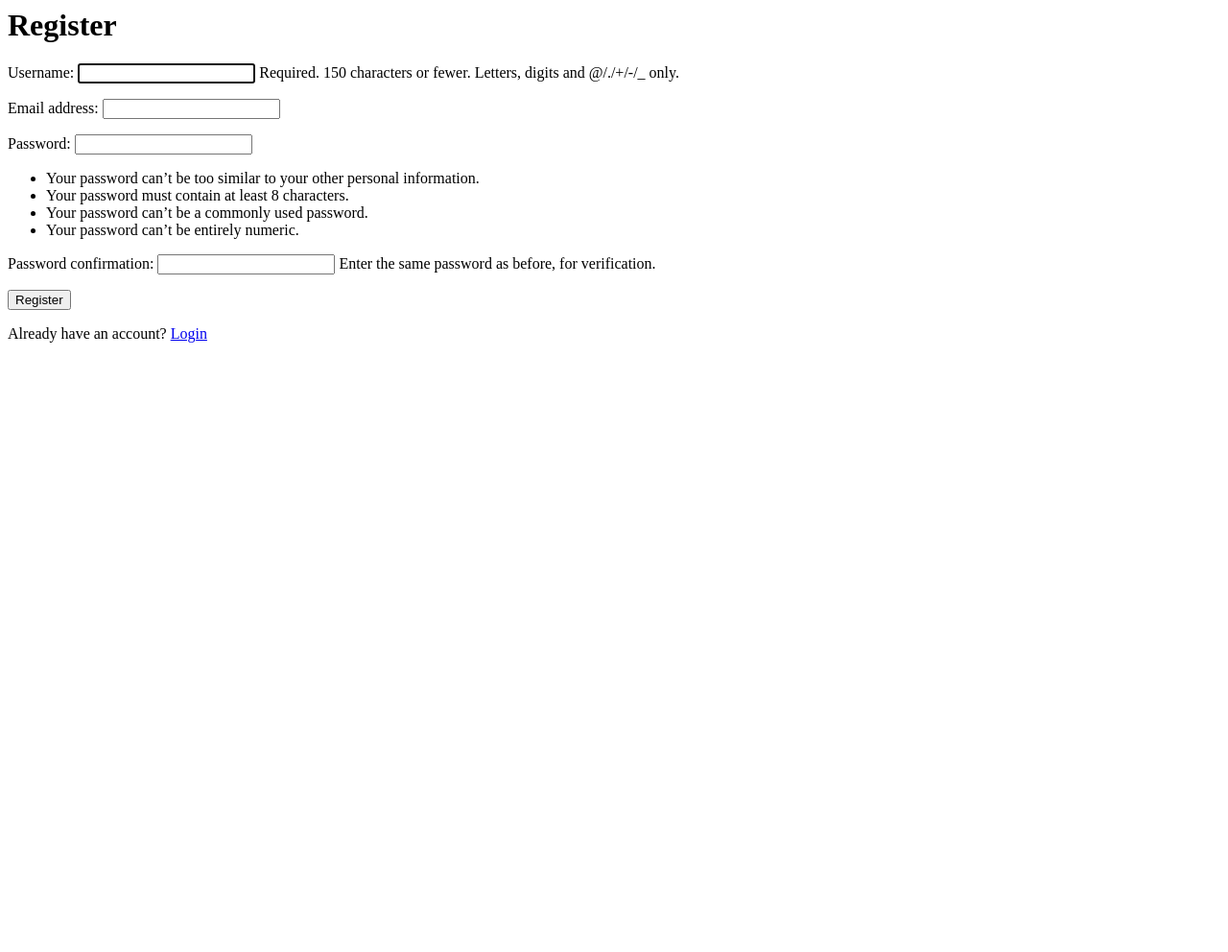
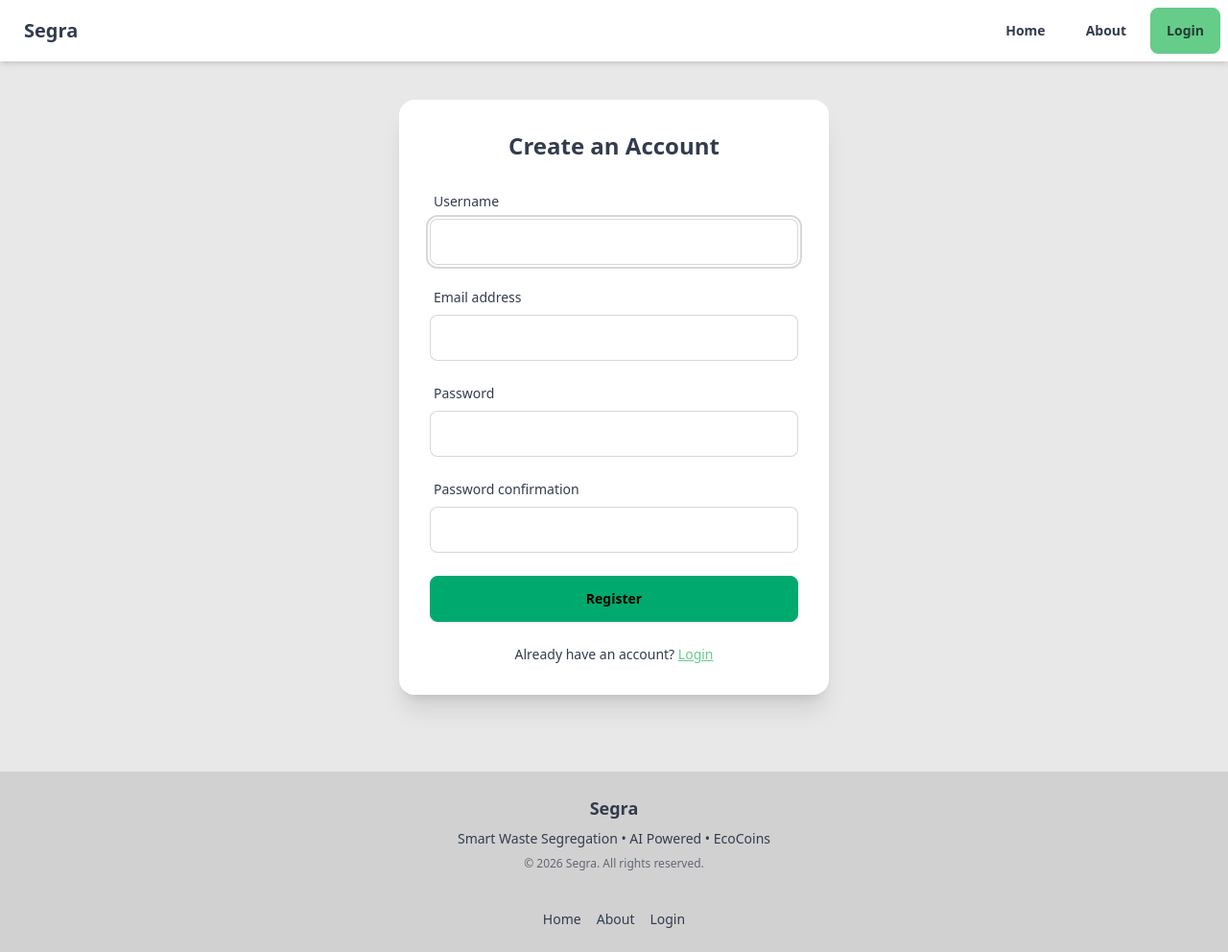
Before and after one commit to harishtpj/SegraWeb, a Django app: page /register/ in a window 1280 px wide. Shown: the whole page at 96% size. Before the commit the page ends 357 px from the top, so only its background shows below. Run offline with Django 5.2, Linux system fonts and the light colour scheme; some libraries are stand-ins or nearby versions.

Commit message:
Added basic styling for website

```diff
--- a/accounts/forms.py
+++ b/accounts/forms.py
@@ -1,10 +1,45 @@
 from django.contrib.auth import get_user_model
-from django.contrib.auth.forms import UserCreationForm
+from django.contrib.auth.forms import UserCreationForm, AuthenticationForm
+from django import forms
 
 User = get_user_model()
 
-
-class CustomUserCreationForm(UserCreationForm):
+class RegistrationForm(UserCreationForm):
     class Meta:
         model = User
         fields = ("username", "email")
+
+    def __init__(self, *args, **kwargs):
+        super().__init__(*args, **kwargs)
+
+        self.fields['username'].widget.attrs.update({
+            'class': 'input input-bordered w-full',
+        })
+
+        self.fields['email'].widget.attrs.update({
+            'class': 'input input-bordered w-full',
+        })
+
+        self.fields['password1'].widget.attrs.update({
+            'class': 'input input-bordered w-full',
+            'autocomplete': 'new-password',
+        })
+
+        self.fields['password2'].widget.attrs.update({
+            'class': 'input input-bordered w-full',
+            'autocomplete': 'new-password',
+        })
+
+class StyledLoginForm(AuthenticationForm):
+    username = forms.CharField(
+            widget=forms.TextInput(attrs={
+                'class': 'input input-bordered w-full'
+            })
+    )
+
+    password = forms.CharField(
+            widget=forms.PasswordInput(attrs={
+                'class': 'input input-bordered w-full',
+                'autocomplete': 'current-password',
+            })
+    )
--- a/accounts/urls.py
+++ b/accounts/urls.py
@@ -1,8 +1,18 @@
 from django.urls import path
+from django.contrib.auth.views import LoginView, LogoutView
 
 from .views import dashboard, register
+from .forms import StyledLoginForm
 
 urlpatterns = [
+    path("login/",
+         LoginView.as_view(
+             template_name='registration/login.html',
+             authentication_form=StyledLoginForm
+         ),
+         name='login'
+    ),
+    path("logout/", LogoutView.as_view(), name='logout'),
     path("dashboard/", dashboard, name="dashboard"),
     path("register/", register, name="register"),
 ]
--- a/accounts/views.py
+++ b/accounts/views.py
@@ -3,21 +3,19 @@ from django.shortcuts import redirect, render
 
 from ecocoins.models import EcoCoinTransaction
 
-from .forms import CustomUserCreationForm
-
+from .forms import RegistrationForm
 
 @login_required
 def dashboard(req):
     transactions = EcoCoinTransaction.objects.filter(user=req.user)
     return render(req, "dashboard.html", {"transactions": transactions})
 
-
 def register(req):
     if req.method == "POST":
-        form = CustomUserCreationForm(req.POST)
+        form = RegistrationForm(req.POST)
         if form.is_valid():
             form.save()
             return redirect("login")
     else:
-        form = CustomUserCreationForm()
+        form = RegistrationForm()
     return render(req, "registration/register.html", {"form": form})
--- a/segra/urls.py
+++ b/segra/urls.py
@@ -16,15 +16,12 @@ Including another URLconf
 """
 
 from django.contrib import admin
-from django.contrib.auth import views as auth_views
 from django.urls import include, path
 
 from .views import about, index
 
 urlpatterns = [
     path("admin/", admin.site.urls),
-    path("login/", auth_views.LoginView.as_view(), name="login"),
-    path("logout/", auth_views.LogoutView.as_view(), name="logout"),
     path("", index, name="index"),
     path("about/", about, name="about"),
     path("", include("accounts.urls")),
--- /dev/null
+++ b/templates/base.html
@@ -0,0 +1,25 @@
+<!doctype html>
+<html lang="en" data-theme="emerald">
+    <head>
+        <meta charset="UTF-8" />
+        <title>{% block title %}Segra{% endblock %}</title>
+
+        <!-- Tailwind + daisyUI -->
+        <link
+            href="https://cdn.jsdelivr.net/npm/daisyui@4.12.14/dist/full.min.css"
+            rel="stylesheet"
+        />
+        <script src="https://cdn.tailwindcss.com"></script>
+    </head>
+    <body class="bg-base-200">
+        {% include "partials/navbar.html" %}
+
+	<main class="flex-grow flex justify-center px-6 py-10">
+		<div class="w-full max-w-5xl">
+		    {% block content %}{% endblock %}
+		</div>
+	</main>
+
+	{% include "partials/footer.html" %}
+    </body>
+</html>
--- /dev/null
+++ b/templates/partials/footer.html
@@ -0,0 +1,21 @@
+<footer class="footer footer-center p-6 bg-base-300 text-base-content mt-10">
+    <aside>
+        <p class="font-semibold text-lg">Segra</p>
+        <p class="text-sm">
+            Smart Waste Segregation • AI Powered • EcoCoins
+        </p>
+        <p class="text-xs opacity-70">
+            © {% now "Y" %} Segra. All rights reserved.
+        </p>
+    </aside>
+
+    <nav class="flex gap-4">
+        <a href="/" class="link link-hover">Home</a>
+	<a href="{% url 'about' %}" class="link link-hover">About</a>
+        {% if user.is_authenticated %}
+	<a href="{% url 'dashboard' %}" class="link link-hover">Dashboard</a>
+        {% else %}
+	<a href="{% url 'login' %}" class="link link-hover">Login</a>
+        {% endif %}
+    </nav>
+</footer>
--- /dev/null
+++ b/templates/partials/navbar.html
@@ -0,0 +1,34 @@
+<div class="navbar bg-base-100 shadow-md">
+    <div class="flex-1">
+        <a href="/" class="btn btn-ghost text-xl">Segra</a>
+    </div>
+
+    <div class="flex-none gap-2">
+        <a class="btn btn-ghost" href="/">Home</a>
+	<a class="btn btn-ghost" href="{% url 'about' %}">About</a>
+
+        {% if user.is_authenticated %}
+        <div class="dropdown dropdown-end">
+            <div tabindex="0" role="button" class="btn btn-outline">
+                {{ user.username }}
+            </div>
+            <ul
+                tabindex="0"
+                class="dropdown-content menu bg-base-100 rounded-box shadow w-40 mt-2"
+            >
+                <li><a href="/dashboard/">Dashboard</a></li>
+                <li>
+                    <form method="post" action="{% url 'logout' %}">
+                        {% csrf_token %}
+                        <button type="submit" class="w-full text-left">
+                            Logout
+                        </button>
+                    </form>
+                </li>
+            </ul>
+        </div>
+        {% else %}
+	<a class="btn btn-primary" href="{% url 'login' %}">Login</a>
+        {% endif %}
+    </div>
+</div>
--- a/templates/registration/register.html
+++ b/templates/registration/register.html
@@ -1,8 +1,45 @@
-<h1>Register</h1>
+{% extends "base.html" %}
 
-<form method="post">
-    {% csrf_token %} {{ form.as_p }}
-    <button type="submit">Register</button>
-</form>
+{% block title %}Register - Segra{% endblock %}
 
-<p>Already have an account? <a href="/login/">Login</a></p>
+{% block content %}
+<div class="flex justify-center w-full">
+    <div class="card w-full max-w-md bg-base-100 shadow-xl">
+
+        <div class="card-body">
+            <h2 class="card-title justify-center text-2xl mb-4">
+                Create an Account
+            </h2>
+
+            <form method="post">
+                {% csrf_token %}
+
+                {% for field in form %}
+                    <div class="form-control mb-4">
+                        <label class="label">
+                            <span class="label-text">{{ field.label }}</span>
+                        </label>
+                        {{ field }}
+                        {% if field.errors %}
+                            <p class="text-error text-sm mt-1">
+                                {{ field.errors|striptags }}
+                            </p>
+                        {% endif %}
+                    </div>
+                {% endfor %}
+
+                <button class="btn btn-success w-full mt-2">
+                    Register
+                </button>
+            </form>
+
+            <p class="text-center text-sm mt-4">
+                Already have an account?
+		<a href="{% url 'login' %}" class="link link-primary">
+                    Login
+                </a>
+            </p>
+        </div>
+    </div>
+</div>
+{% endblock %}
```
Also changed, not shown: templates/about.html (+37 -2 lines), templates/index.html (+26 -7 lines), templates/registration/login.html (+47 -17 lines).
